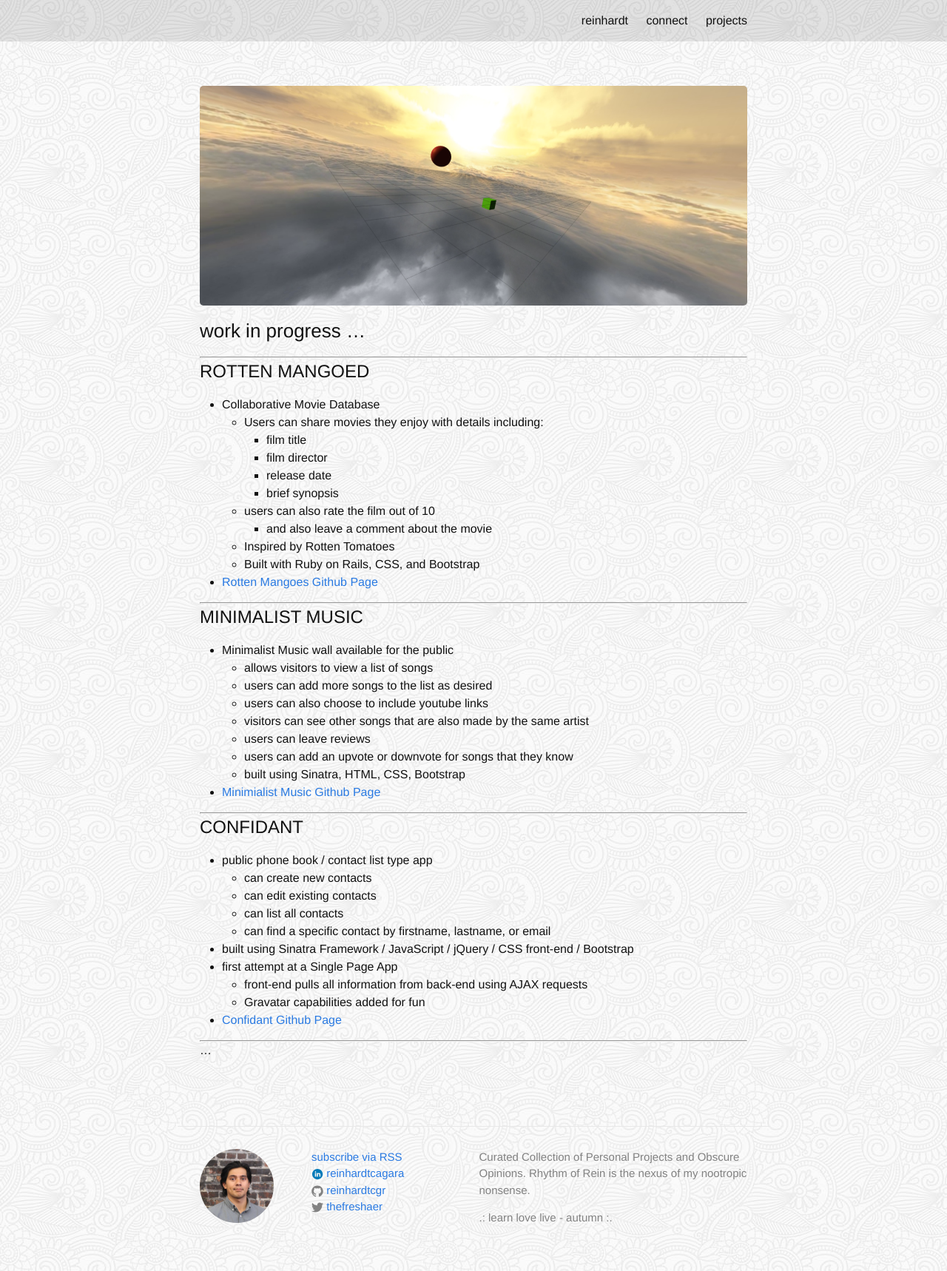
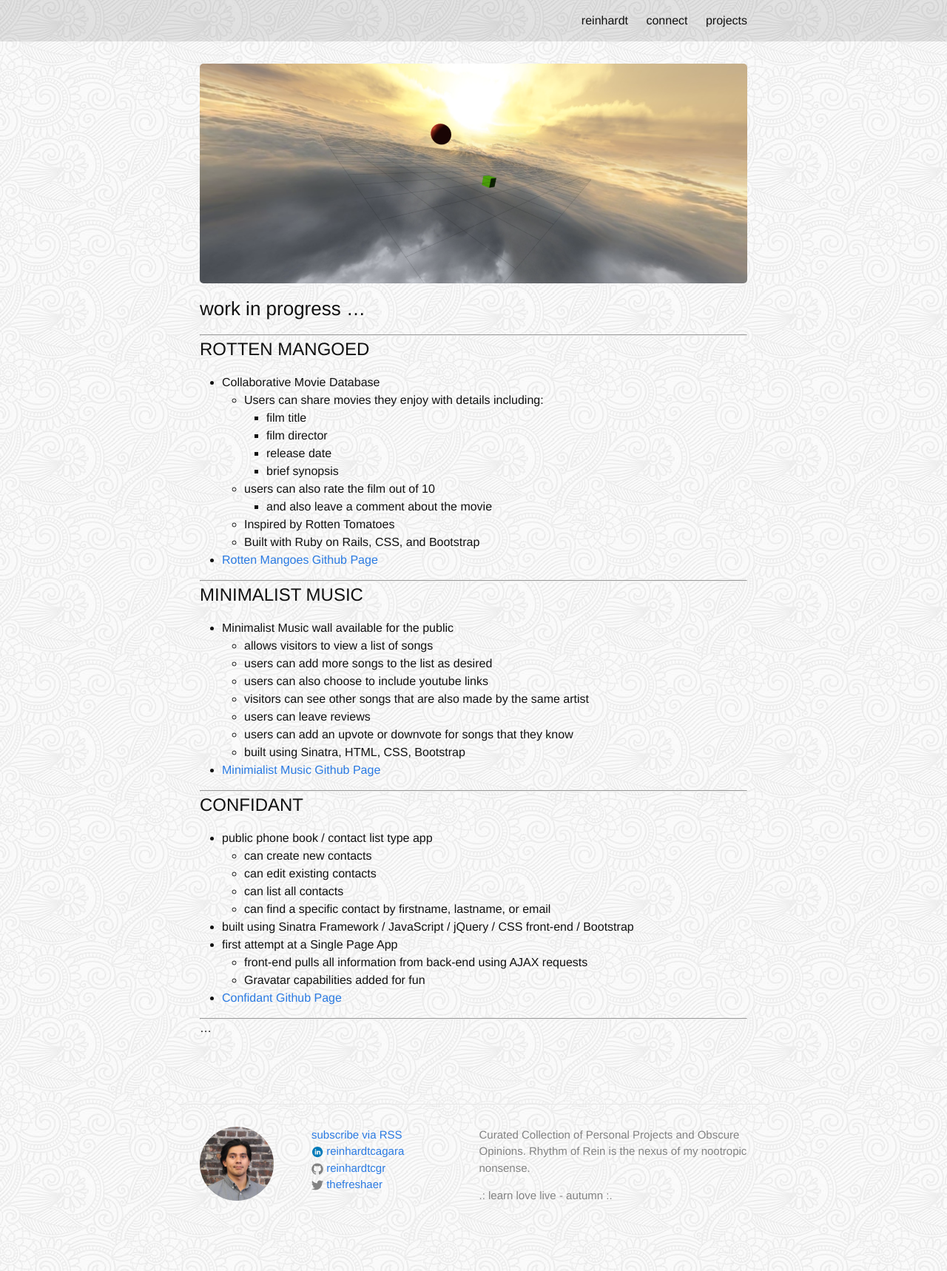
Before and after one commit to reinhardt021/reinhardt021.github.io, a Jekyll site: the page built from projects.md, in a window 1280 px wide. Shown: the whole page at 74% size. Built offline with Jekyll 4.4.1, drawn with Linux system fonts in a browser that asks for light colours.

Commit message:
fixed the header spacing issue between posts and pages

```diff
--- a/_layouts/page.html
+++ b/_layouts/page.html
@@ -3,9 +3,9 @@
 ---
 <article class="post">
 
-  <header class="post-header">
-    <!-- <h1 class="post-title">{{ page.title }}</h1> -->
-  </header>
+  <!-- <header class="post-header">
+    <h1 class="post-title">{{ page.title }}</h1>
+  </header> -->
 
   <div class="post-content">
     {{ content }}
```
